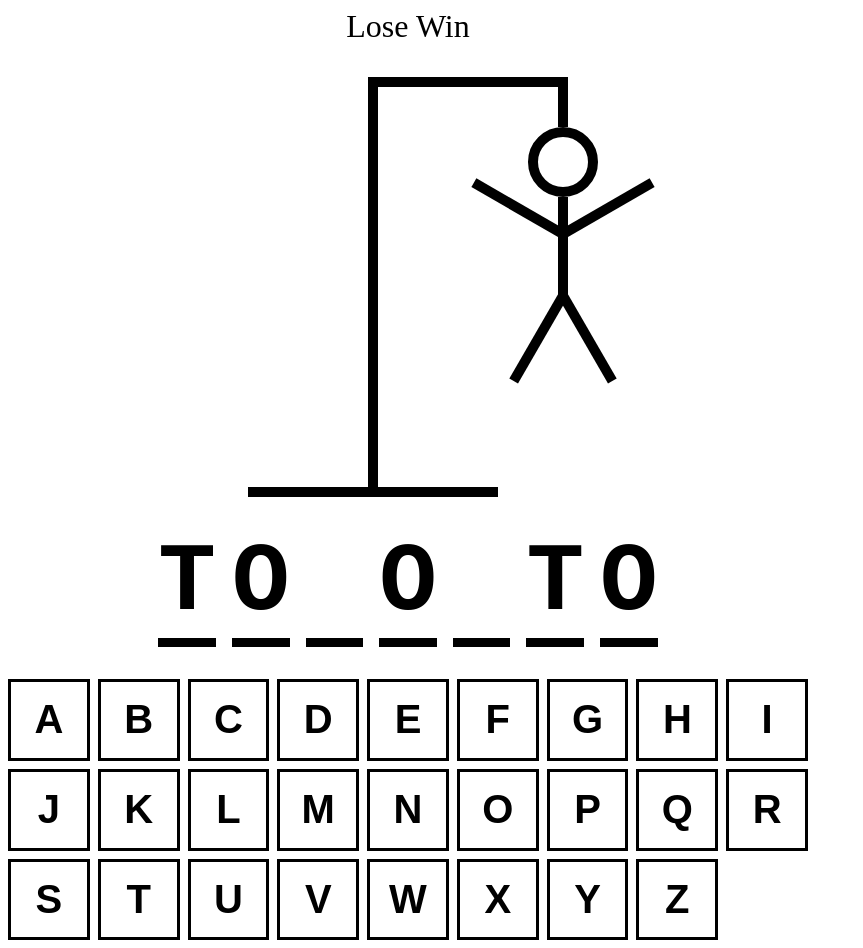
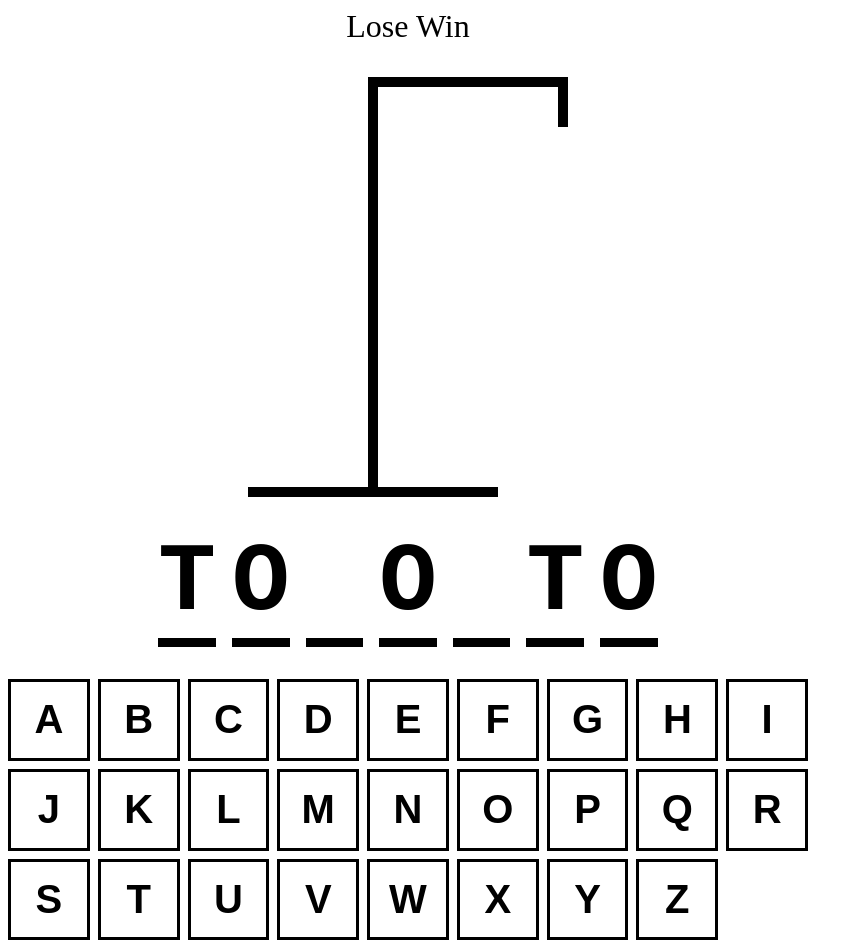
Before and after one commit to mdkgray/HaNgMaN-GaMe, a React (Vite) app: page / in a window 1280 px wide. Shown: the whole page, without its empty margins (0-863 px from the left). Built offline with nearby package versions, Linux system fonts and the light colour scheme.

Commit message:
added drawing of body part with incorrect guess

```diff
--- a/src/App.tsx
+++ b/src/App.tsx
@@ -25,7 +25,7 @@ function App() {
     >
       <div style={{ fontSize: '2rem', textAlign: 'center'}}>Lose Win</div>
       <HangmanDrawing numberOfGuesses={incorrectLetters.length}/>
-      <HangmanWord />
+      <HangmanWord guessedLetters={guessedLetters} wordToGuess={wordToGuess} />
       <div style={{ alignSelf: 'stretch'}}><Keyboard /></div>
     </div>
   )
--- a/src/HangmanDrawing.tsx
+++ b/src/HangmanDrawing.tsx
@@ -79,6 +79,8 @@ const LEFT_LEG = (
     />
 )
 
+const BODY_PARTS = [HEAD, BODY, RIGHT_ARM, LEFT_ARM, RIGHT_LEG, LEFT_LEG,]
+
 type HangmanDrawingProps = {
     numberOfGuesses: number
 }
@@ -86,12 +88,7 @@ type HangmanDrawingProps = {
 export function HangmanDrawing({ numberOfGuesses } : HangmanDrawingProps) {
     return (
         <div style={{ position: 'relative' }}>
-            {HEAD}
-            {BODY}
-            {RIGHT_ARM}
-            {LEFT_ARM}
-            {RIGHT_LEG}
-            {LEFT_LEG}
+            {BODY_PARTS.slice(0, numberOfGuesses)}
 
             <div style={{
                 height: '50px',
```
